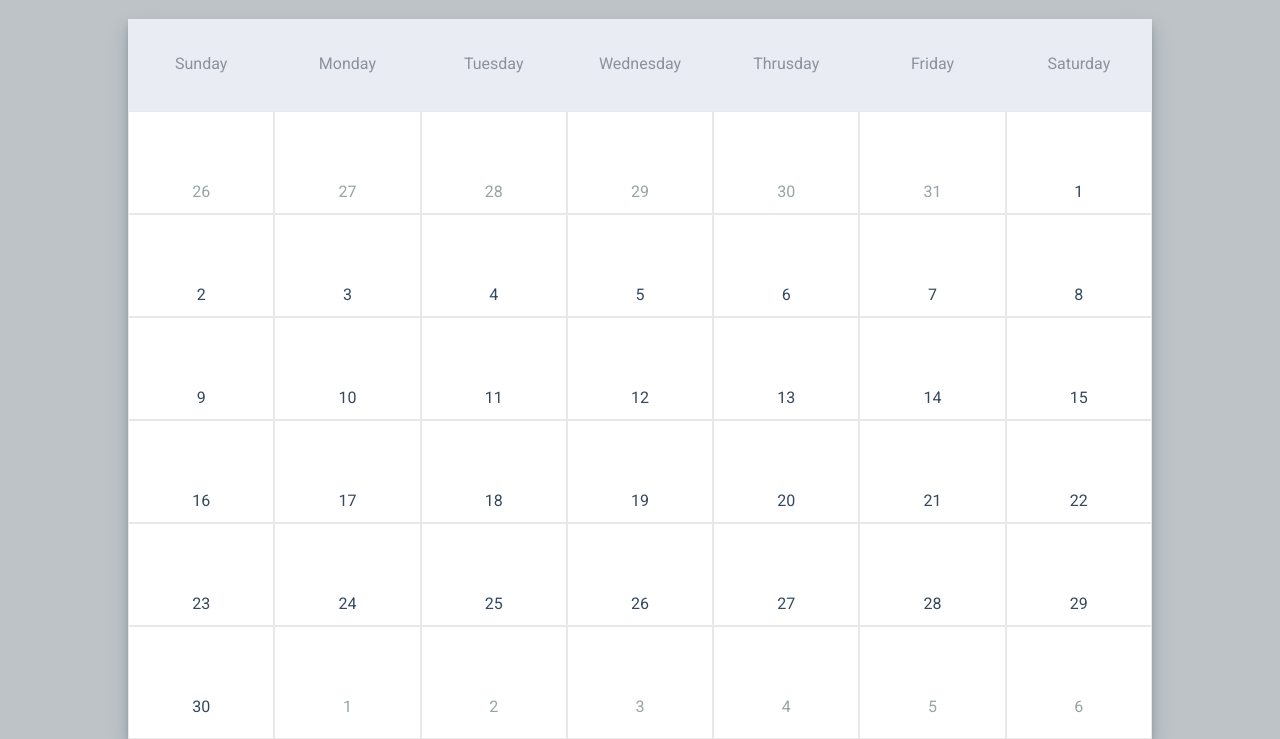
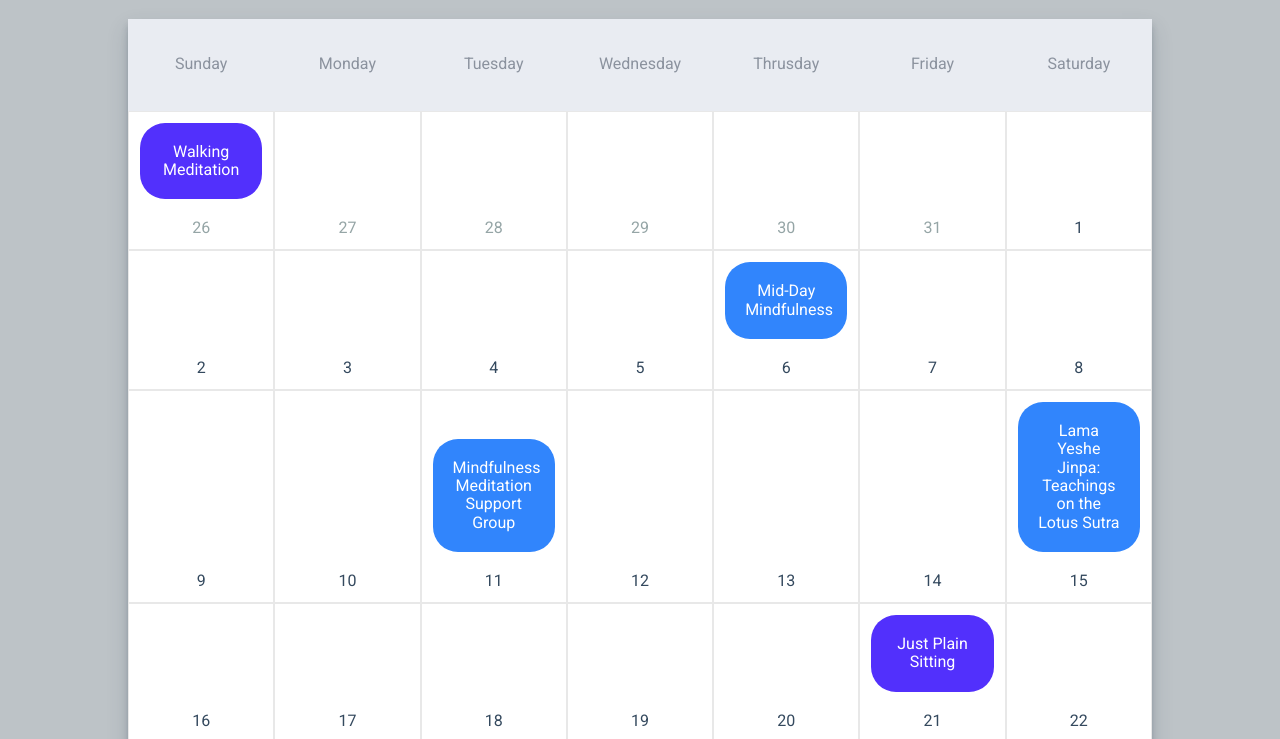
Before and after one commit to eddiesubedi/calendarProtype, a plain HTML site: page index.html in a window 1280 px wide. Shown: the part 61-800 px from the top of the page. Drawn offline with nearby package versions, Linux system fonts and the light colour scheme.

Commit message:
added event bubbles, need to make it responsive

```diff
--- a/app.js
+++ b/app.js
@@ -105,6 +105,7 @@ function setMonthYearLabel(){
 	$('.calendar-table').remove();
 	generateCalnderSkeletion('.calendar');
 	fillInCalendar($('.calendar')[0], '.week',currMonth+1,currYear);
+	addEvents();
 }
 $('.month-label :nth-child(1)').click(function(){
 	decrementCurrMonth();
@@ -150,3 +151,26 @@ $('.s').click(function(){
 		fillInCalendar($('.calendar')[0], '.week',month,year);
 	}
 });
+
+function addEvents(){
+	var div = '<div class="event blue">Mindfulness Meditation Support Group</div>';
+	$('.calendar :nth-child(4) td:nth-child(3)').prepend(div);
+
+	div = '<div class="event pink">Mindful Yoga with Sandi</div>';
+	$('.calendar :nth-child(6) td:nth-child(2)').prepend(div);
+
+	div = '<div class="event purp">Just Plain Sitting</div>';
+	$(':nth-child(5) td:nth-child(6)').prepend(div);
+
+	div = '<div class="event purp">Walking Meditation</div>';
+	$('.week:nth-child(2) td:nth-child(1)').prepend(div);
+
+	div = '<div class="event pink">Mindfulness Meditation for Everybody</div>';
+	$(':nth-child(6) td:nth-child(4)').prepend(div);
+
+	div = '<div class="event blue">Mid-Day Mindfulness</div>';
+	$(':nth-child(3) td:nth-child(5)').prepend(div);
+
+	div = '<div class="event blue">Lama Yeshe Jinpa: Teachings on the Lotus Sutra</div>';
+	$(':nth-child(4) td:nth-child(7)').prepend(div);
+}
--- a/style.css
+++ b/style.css
@@ -10,11 +10,25 @@ body{
 	.full-week{
 		display: none;
 	}
+.event{
+		display: none;
+	}
 }
 @media (min-width:800px) {
 	.abbr-week{
 		display: none;
 	}
+	.event{
+		color: white;
+		padding:20px;
+		margin-left: 10px;
+		margin-right: 10px;
+		margin-top: 10px;
+		margin-bottom: 20px;
+		border-radius: 25px;
+		position: relative;
+	}
+
 }
 
 .material-icons{
@@ -78,10 +92,21 @@ body{
 .week td{
 	border: 1px solid #E8E8E8;
 	background-color: white;
-	vertical-align:bottom;
 	padding-bottom:10px;
 	color: #34495e;
+	position: relative;
+	vertical-align: bottom;
 }
 .calendar :nth-child(7) td{
 	padding-bottom: 20px;
 }
+
+.blue{
+	background-color: #3185fc;
+}
+.pink{
+	background-color: #fc3067;
+}
+.purp{
+	background-color: #5230fc;
+}
```
